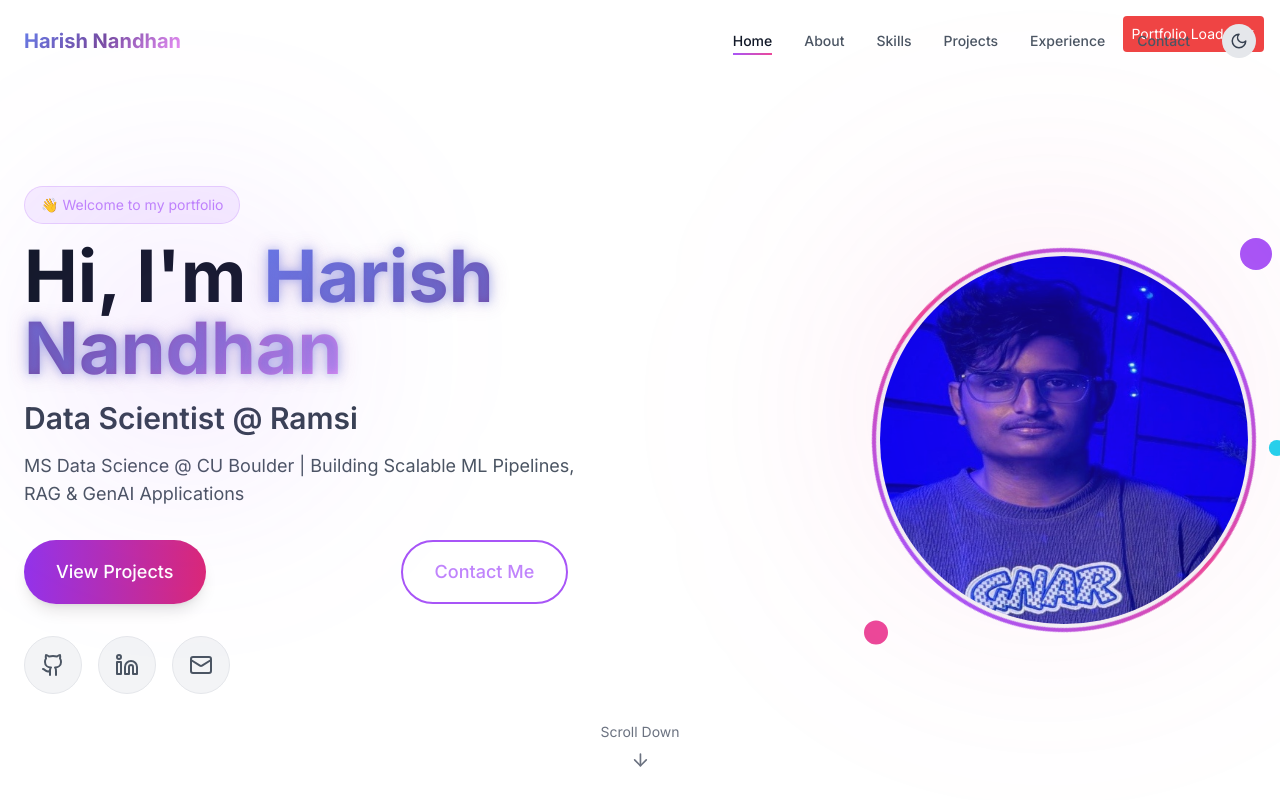
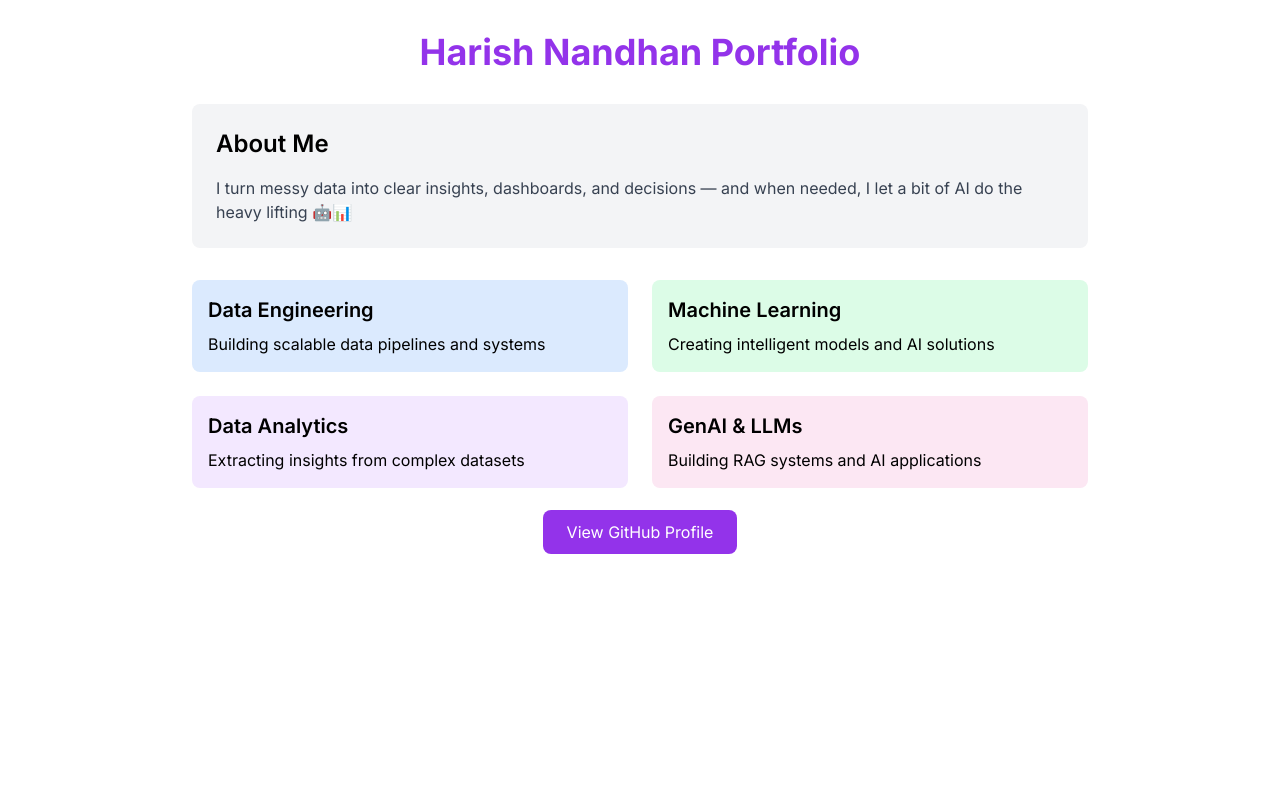
Before and after one commit to HarishNandhan/Harish-portfolio, a Next.js app: page / in a window 1280 px wide. Shown: the top 800 px of the page. Built offline with nearby package versions, Linux system fonts and the light colour scheme.

Commit message:
Test with simplified page

```diff
--- a/src/app/page.tsx
+++ b/src/app/page.tsx
@@ -1,32 +1,53 @@
 "use client"
-
-import { AnimatedBackground } from "@/components/ui/AnimatedBackground"
-import { Navbar } from "@/components/sections/Navbar"
-import { Hero } from "@/components/sections/Hero"
-import { About } from "@/components/sections/About"
-import { Skills } from "@/components/sections/Skills"
-import { Projects } from "@/components/sections/Projects"
-import { Experience } from "@/components/sections/Experience"
-import { Contact } from "@/components/sections/Contact"
-import { Footer } from "@/components/sections/Footer"
 
 export default function Home() {
   return (
-    <div className="min-h-screen bg-white dark:bg-gray-900">
-      {/* Debug info */}
-      <div className="fixed top-4 right-4 z-50 bg-red-500 text-white p-2 rounded text-sm">
-        Portfolio Loaded ✓
+    <div className="min-h-screen bg-white text-black p-8">
+      {/* Test content */}
+      <div className="max-w-4xl mx-auto">
+        <h1 className="text-4xl font-bold text-center mb-8 text-purple-600">
+          Harish Nandhan Portfolio
+        </h1>
+
+        <div className="bg-gray-100 p-6 rounded-lg mb-8">
+          <h2 className="text-2xl font-semibold mb-4">About Me</h2>
+          <p className="text-gray-700">
+            I turn messy data into clear insights, dashboards, and decisions — and when needed, I let a bit of AI do the heavy lifting 🤖📊
+          </p>
+        </div>
+
+        <div className="grid md:grid-cols-2 gap-6">
+          <div className="bg-blue-100 p-4 rounded-lg">
+            <h3 className="text-xl font-semibold mb-2">Data Engineering</h3>
+            <p>Building scalable data pipelines and systems</p>
+          </div>
+
+          <div className="bg-green-100 p-4 rounded-lg">
+            <h3 className="text-xl font-semibold mb-2">Machine Learning</h3>
+            <p>Creating intelligent models and AI solutions</p>
+          </div>
+
+          <div className="bg-purple-100 p-4 rounded-lg">
+            <h3 className="text-xl font-semibold mb-2">Data Analytics</h3>
+            <p>Extracting insights from complex datasets</p>
+          </div>
+
+          <div className="bg-pink-100 p-4 rounded-lg">
+            <h3 className="text-xl font-semibold mb-2">GenAI & LLMs</h3>
+            <p>Building RAG systems and AI applications</p>
+          </div>
+        </div>
+
+        <div className="mt-8 text-center">
+          <a
+            href="https://github.com/HarishNandhan"
+            target="_blank"
+            className="bg-purple-600 text-white px-6 py-3 rounded-lg hover:bg-purple-700 transition-colors"
+          >
+            View GitHub Profile
+          </a>
+        </div>
       </div>
-
-      <AnimatedBackground />
-      <Navbar />
-      <Hero />
-      <About />
-      <Skills />
-      <Projects />
-      <Experience />
-      <Contact />
-      <Footer />
     </div>
   )
 }
```
